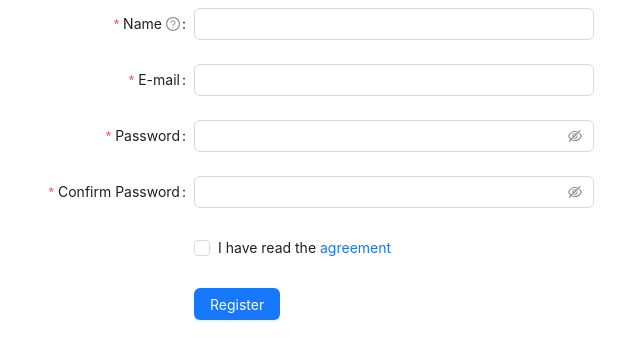
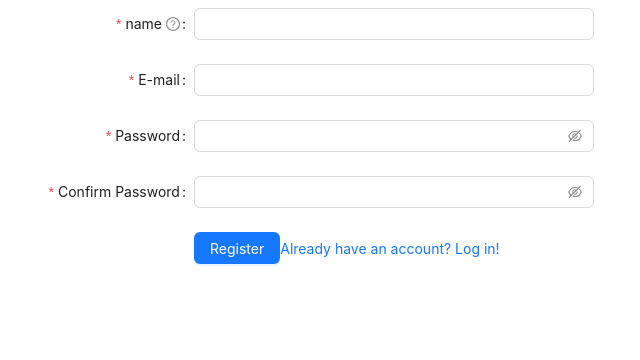
Before and after one commit to Traversers/algraph-frontend, a React (Vite) app: page /Signup in a window 1280 px wide. Shown: the top 360 px of the page, without its empty margins (14-654 px from the left). Built offline with nearby package versions, Linux system fonts and the light colour scheme.

Commit message:
fixed signup page

```diff
--- a/src/components/Signup.jsx
+++ b/src/components/Signup.jsx
@@ -1,5 +1,7 @@
-import { useState } from 'react';
-import { Button, Checkbox, Form, Input } from 'antd';
+import { Button, Form, Input } from 'antd';
+import axios from 'axios';
+import { BACKEND_REGISTER_URL } from '../constants/constants';
+import Link from 'antd/es/typography/Link';
 
 const formItemLayout = {
   labelCol: {
@@ -33,7 +35,24 @@ const tailFormItemLayout = {
 };
 const Signup = () => {
   const [form] = Form.useForm();
-  const onFinish = (values) => {};
+
+  const onFinish = async (values) => {
+    const { name, email, password, confirm } = values;
+    if (password !== confirm) {
+      alert('Passwords do not match!');
+      return;
+    }
+    try {
+      const response = await axios.post(BACKEND_REGISTER_URL, {
+        name,
+        email,
+        password,
+      });
+      console.log(`response`, response);
+    } catch (error) {
+      console.log(`error`, error);
+    }
+  };
 
   return (
     <Form
@@ -51,8 +70,8 @@ const Signup = () => {
       scrollToFirstError
     >
       <Form.Item
-        name="Name"
-        label="Name"
+        name="name"
+        label="name"
         tooltip="What do you want others to call you?"
         rules={[
           {
@@ -119,28 +138,11 @@ const Signup = () => {
       >
         <Input.Password />
       </Form.Item>
-
-      <Form.Item
-        name="agreement"
-        valuePropName="checked"
-        rules={[
-          {
-            validator: (_, value) =>
-              value
-                ? Promise.resolve()
-                : Promise.reject(new Error('Should accept agreement')),
-          },
-        ]}
-        {...tailFormItemLayout}
-      >
-        <Checkbox>
-          I have read the <a href="">agreement</a>
-        </Checkbox>
-      </Form.Item>
       <Form.Item {...tailFormItemLayout}>
         <Button type="primary" htmlType="submit">
           Register
         </Button>
+        <Link href="/Login">Already have an account? Log in!</Link>
       </Form.Item>
     </Form>
   );
--- a/src/constants/constants.jsx
+++ b/src/constants/constants.jsx
@@ -11,4 +11,5 @@ export const texts = {
 export const BACKEND_URL = 'http://localhost:8000';
 export const BACKEND_AUTH_URL = 'http://localhost:8000/auth';
 export const BACKEND_LOGIN_URL = 'http://localhost:8000/auth/login';
+export const BACKEND_REGISTER_URL = 'http://localhost:8000/auth/register';
 export const TEST_BACKEND_URL = 'http://localhost:3000';
```
